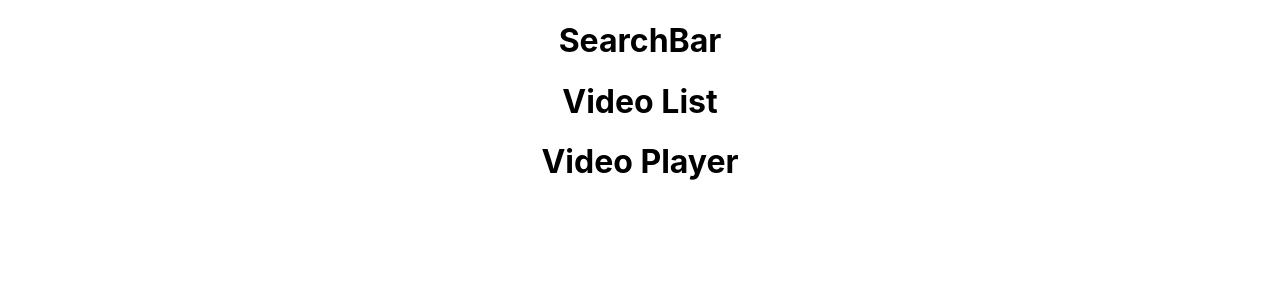
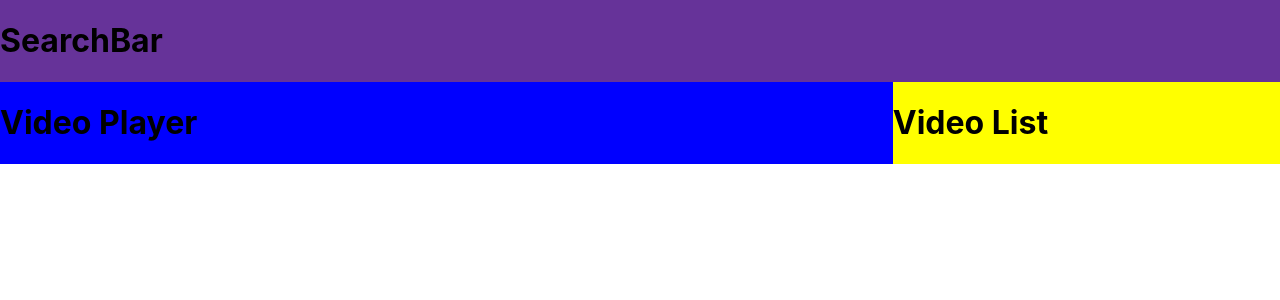
Before and after one commit to lucashsmoraes/mini-curso-react, a React (Create React App) app: page / in a window 1280 px wide. Shown: the top 300 px of the page. Built offline with nearby package versions, Linux system fonts and the light colour scheme.

Commit message:
organizando os componentes com CSS grid

```diff
--- a/src/App.css
+++ b/src/App.css
@@ -1,32 +1,22 @@
-.App {
-  text-align: center;
+.container {
+  display: grid;
+  grid-template-areas:
+  'search-bar search-bar search-bar search-bar'
+  'video-player video-player video-player video-list'
+  'video-player video-player video-player video-list'
 }
 
-.App-logo {
-  animation: App-logo-spin infinite 20s linear;
-  height: 40vmin;
+.search-bar {
+  grid-area: search-bar;
+  background: rebeccapurple;
 }
 
-.App-header {
-  background-color: #282c34;
-  min-height: 100vh;
-  display: flex;
-  flex-direction: column;
-  align-items: center;
-  justify-content: center;
-  font-size: calc(10px + 2vmin);
-  color: white;
+.video-player {
+  grid-area: video-player;
+  background: blue;
 }
 
-.App-link {
-  color: #61dafb;
+.video-list {
+  grid-area: video-list;
+  background: yellow;
 }
-
-@keyframes App-logo-spin {
-  from {
-    transform: rotate(0deg);
-  }
-  to {
-    transform: rotate(360deg);
-  }
-}
--- a/src/App.js
+++ b/src/App.js
@@ -8,7 +8,7 @@ import VideoPlayer from './componentes/VideoPlayer';
 class App extends Component {
   render() {
     return (
-      <div className="App">
+      <div className="container">
         <SearchBar/>
         <VideoList/>
         <VideoPlayer/>
--- a/src/componentes/SeachBar.js
+++ b/src/componentes/SeachBar.js
@@ -2,7 +2,9 @@ import React from 'react'
 
 const SearchBar = props => {
     return (
-        <div><h1>SearchBar</h1></div>
+        <div className= 'search-bar'>
+            <h1>SearchBar</h1>
+        </div>
     )
 }
 
--- a/src/componentes/VideoList.js
+++ b/src/componentes/VideoList.js
@@ -2,7 +2,7 @@ import React from 'react'
 
 const VideoList = props => {
     return (
-        <div>
+        <div className= 'video-list'>
             <h1>Video List</h1>
         </div>
     )
--- a/src/componentes/VideoPlayer.js
+++ b/src/componentes/VideoPlayer.js
@@ -2,7 +2,7 @@ import React from 'react'
 
 const VideoPlayer = props => {
     return (
-        <div>
+        <div className='video-player'>
             <h1>Video Player</h1>
         </div>
     )
```
